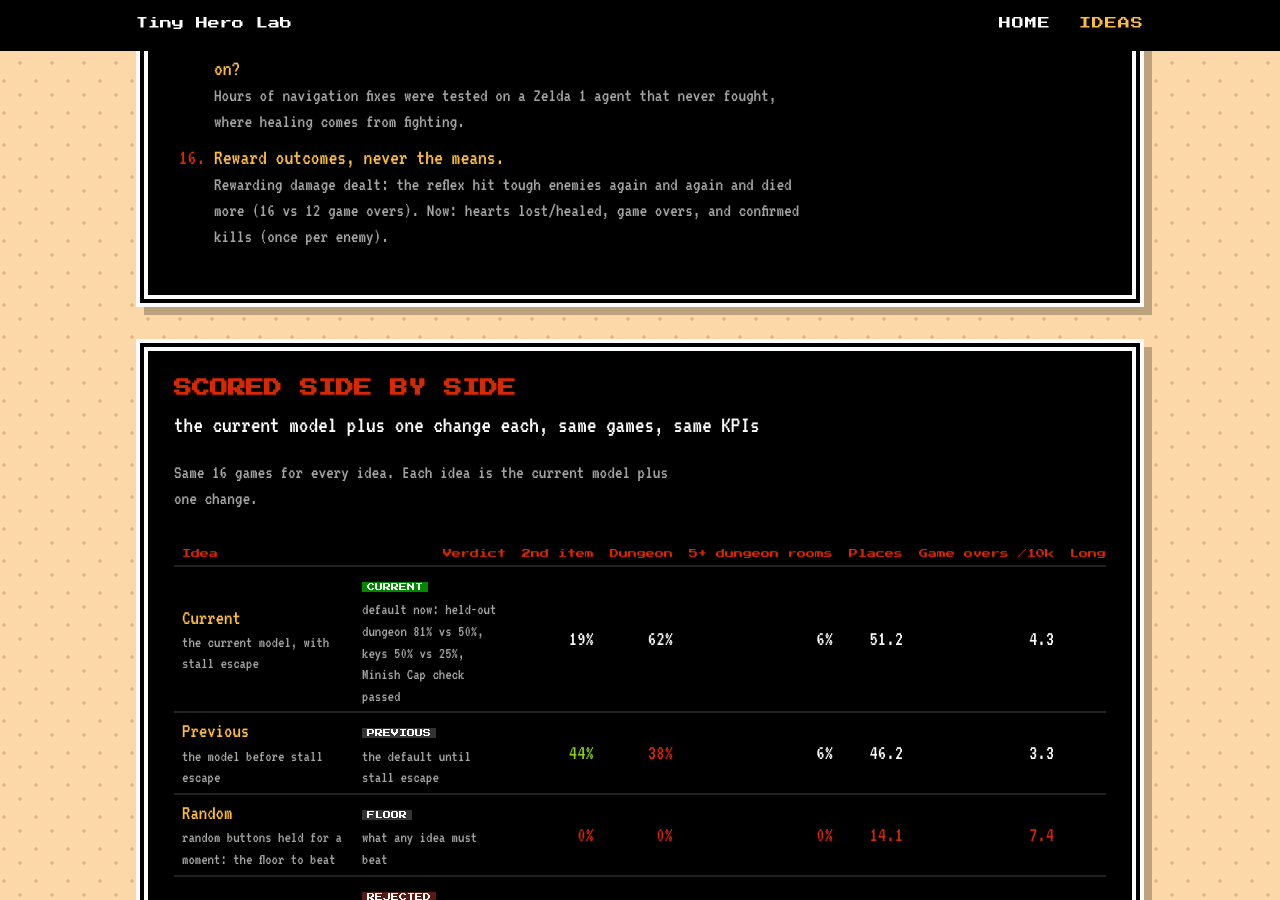
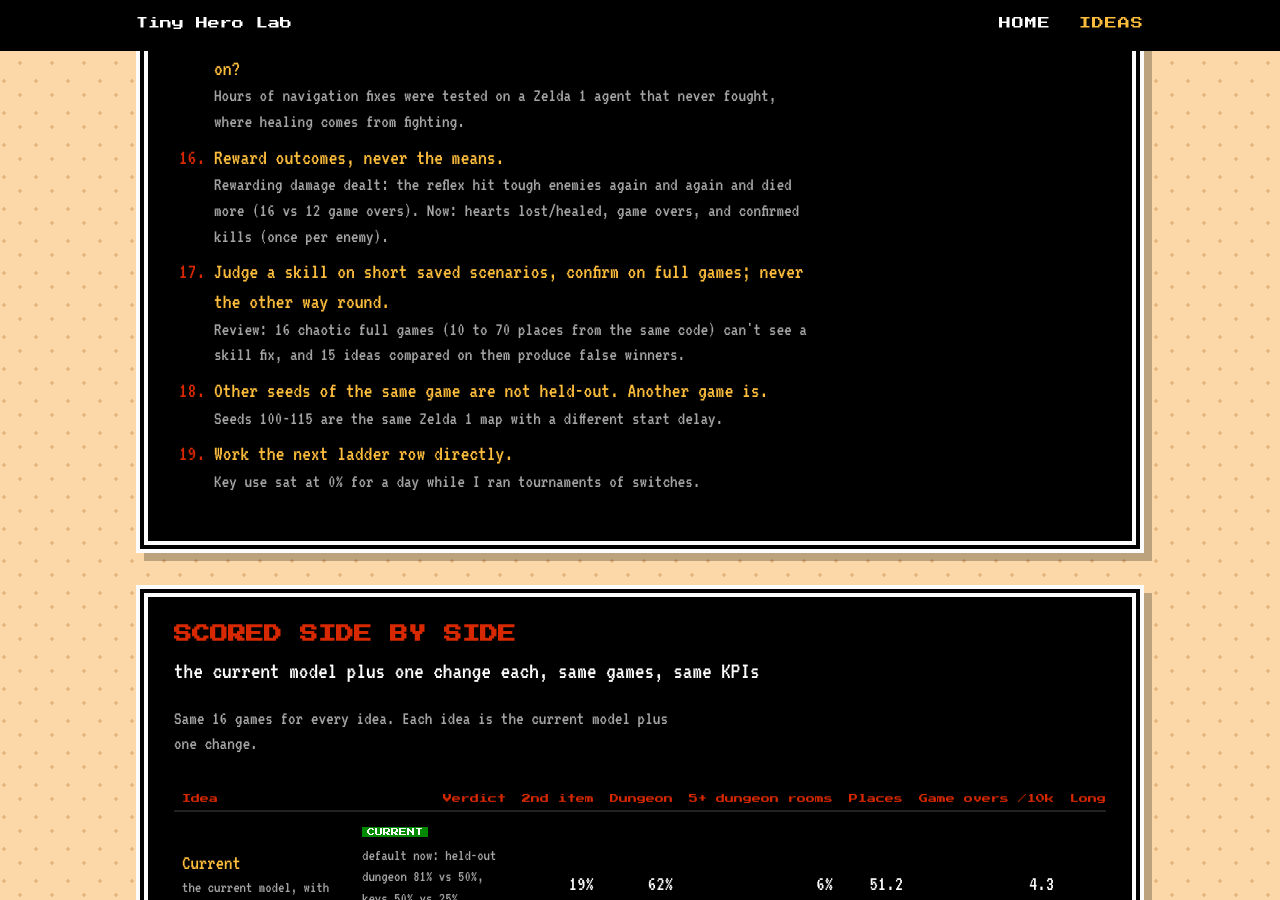
Before and after one commit to sofianedjerbi/zelda-agent-devblog, a Jekyll site: the page built from ideas.html, in a window 1280 px wide and 900 px high, scrolled down 1651 px. Built offline with Jekyll 4.4.1, drawn with Linux system fonts in a browser that asks for light colours; some of the changed text lies outside the part shown.

Commit message:
Reflex v4 rejected in real games; review lessons

```diff
--- a/_data/lessons.yml
+++ b/_data/lessons.yml
@@ -31,3 +31,9 @@
   why: "Hours of navigation fixes were tested on a Zelda 1 agent that never fought, where healing comes from fighting."
 - rule: "Reward outcomes, never the means."
   why: "Rewarding damage dealt: the reflex hit tough enemies again and again and died more (16 vs 12 game overs). Now: hearts lost/healed, game overs, and confirmed kills (once per enemy)."
+- rule: "Judge a skill on short saved scenarios, confirm on full games; never the other way round."
+  why: "Review: 16 chaotic full games (10 to 70 places from the same code) can't see a skill fix, and 15 ideas compared on them produce false winners."
+- rule: "Other seeds of the same game are not held-out. Another game is."
+  why: "Seeds 100-115 are the same Zelda 1 map with a different start delay."
+- rule: "Work the next ladder row directly."
+  why: "Key use sat at 0% for a day while I ran tournaments of switches."
--- a/_data/tried.yml
+++ b/_data/tried.yml
@@ -9,7 +9,7 @@
     - {name: "Combat reflex from Minish Cap, used in Zelda 1", switch: REFLEX, status: rejected, result: "one game, 20k steps: 22 vs 49 places, game overs 30 vs 16, hits x1.7. Found: the reflex had never been on in Zelda 1 benches", lesson: "Check what is really switched on per game before describing the model."}
     - {name: "Learned goal values (first-time events only, hand scores as prior)", switch: GOALVALUE, status: testing, result: "16 games vs previous model: dungeon 63% vs 38%, worst game 33 vs 13, time at low health 3.7% vs 8.8%, first key used. Next: on top of stall escape, then held-out"}
     - {name: "Reflex reward for damage dealt", status: rejected, result: "fought far more (damage 2,861) and died more: 16 vs 12 game overs per 60 danger moments; never healed", lesson: "Reward outcomes, never the means: hits were farmed."}
-    - {name: "Reflex reward for confirmed kills (hit, then gone, once per enemy)", switch: SURV_KILL, status: testing, result: "training from the best checkpoint (3 vs 8 game overs on 30 moments)"}
+    - {name: "Reflex reward for confirmed kills (hit, then gone, once per enemy)", switch: SURV_KILL, status: rejected, result: "ahead of standing still in danger moments (8 vs 12 game overs / 60), but in 16 real games: 19 places vs 51, dungeon 0% vs 63%. The reflex holds the controls near every enemy and Link goes nowhere", lesson: "A skill that wins its own test can still break the whole: test it inside the real game early."}
     - {name: "Combat reflex trained in Zelda 1 from the agent's own danger moments", switch: REFLEX, status: testing, result: "4,294 danger moments from seeds 200-215. Barely better than standing still in danger episodes (0.69 vs 0.87 penalty); one game 16 vs 49 places. It learned to avoid, not to fight. Retraining with a damage-dealt reward", lesson: "Compare a learned skill against 'do nothing' before plugging it in."}
     - {name: "Likely door spots", switch: DOORSPOTS, status: off, result: "two games: 43 vs 49 and 42 vs 49 places; third fix in a row without a gain, so I changed method", lesson: "Each capture found a different trap: per-trap fixes don't converge."}
     - {name: "Needs: survive > heal > fight > explore", switch: NEEDS, status: rejected, result: "places 39.4 vs 46.2, 2nd item 6% vs 44%, time at low health 23% vs 9%, heals halved (0.6 vs 1.2 per 10k)", lesson: "In Zelda 1 hearts drop from killed enemies: 'no fights when low' also meant 'no healing'. What heals must be learned, not ordered by hand."}
```
